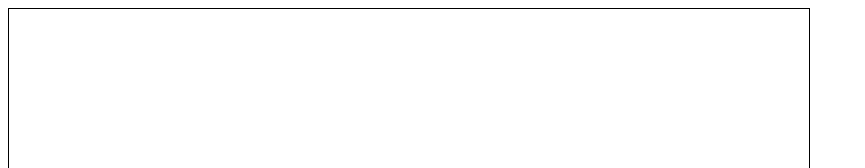
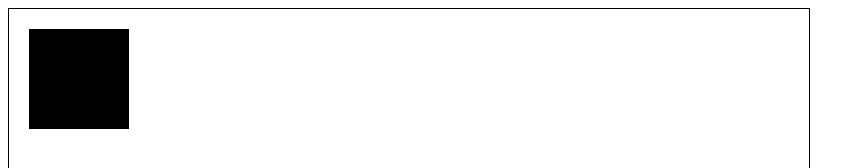
Before and after one commit to manan222010/game, a plain HTML site: page index.html in a window 1280 px wide. Shown: the top 168 px of the page, without its empty margins (0-865 px from the left). Drawn offline with Linux system fonts and the light colour scheme.

Commit message:
Update index.html

```diff
--- a/index.html
+++ b/index.html
@@ -9,6 +9,8 @@
     <script>
     let canvas = document.getElementById("gameScreen");
       let ctx = canvas.getContext('2d');
+      ctx.fillStle = '#f00'
+      ctx.fillRect(20, 20, 100, 100)
     </script>
   </body>
 </html>
```
